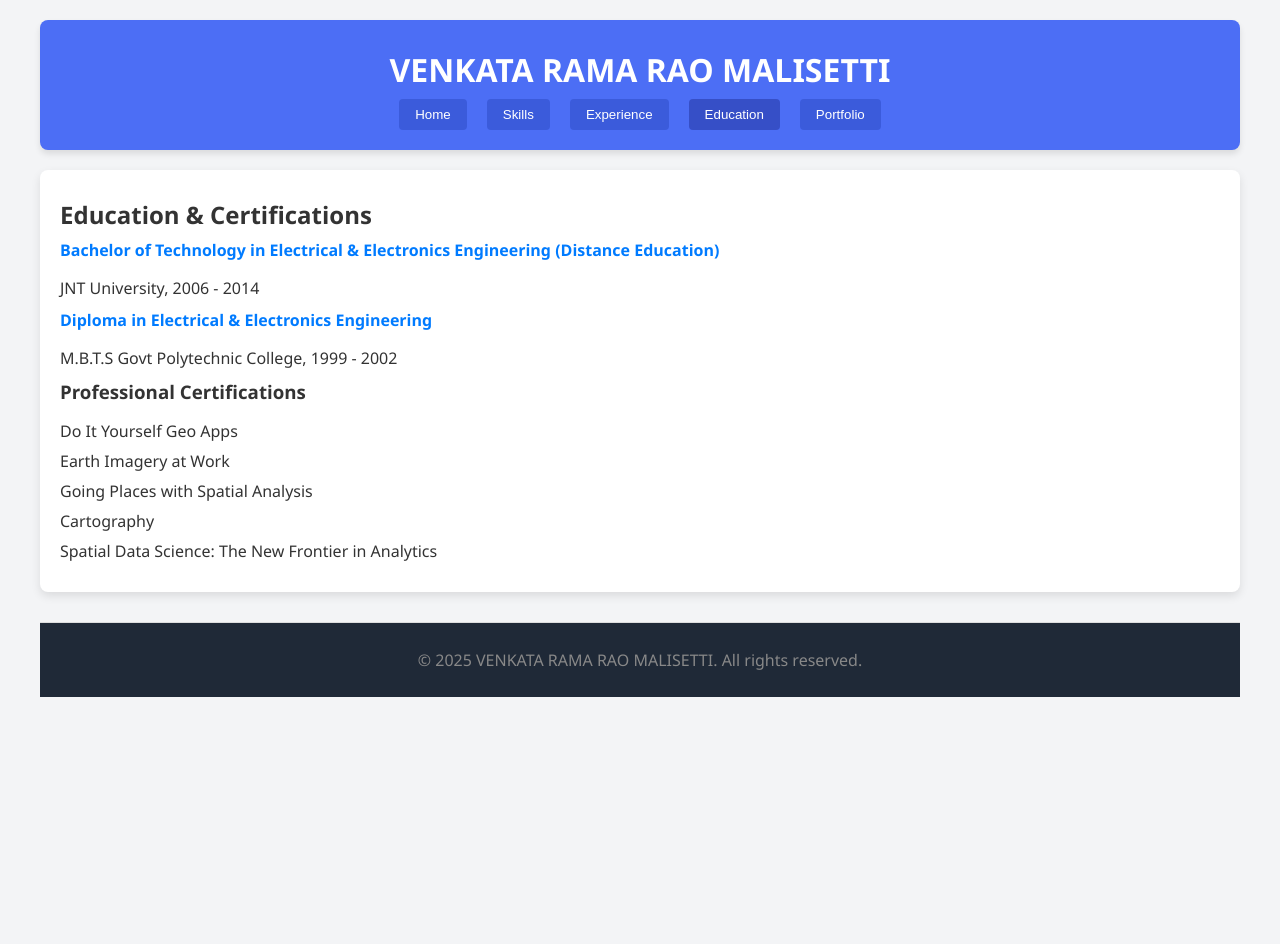
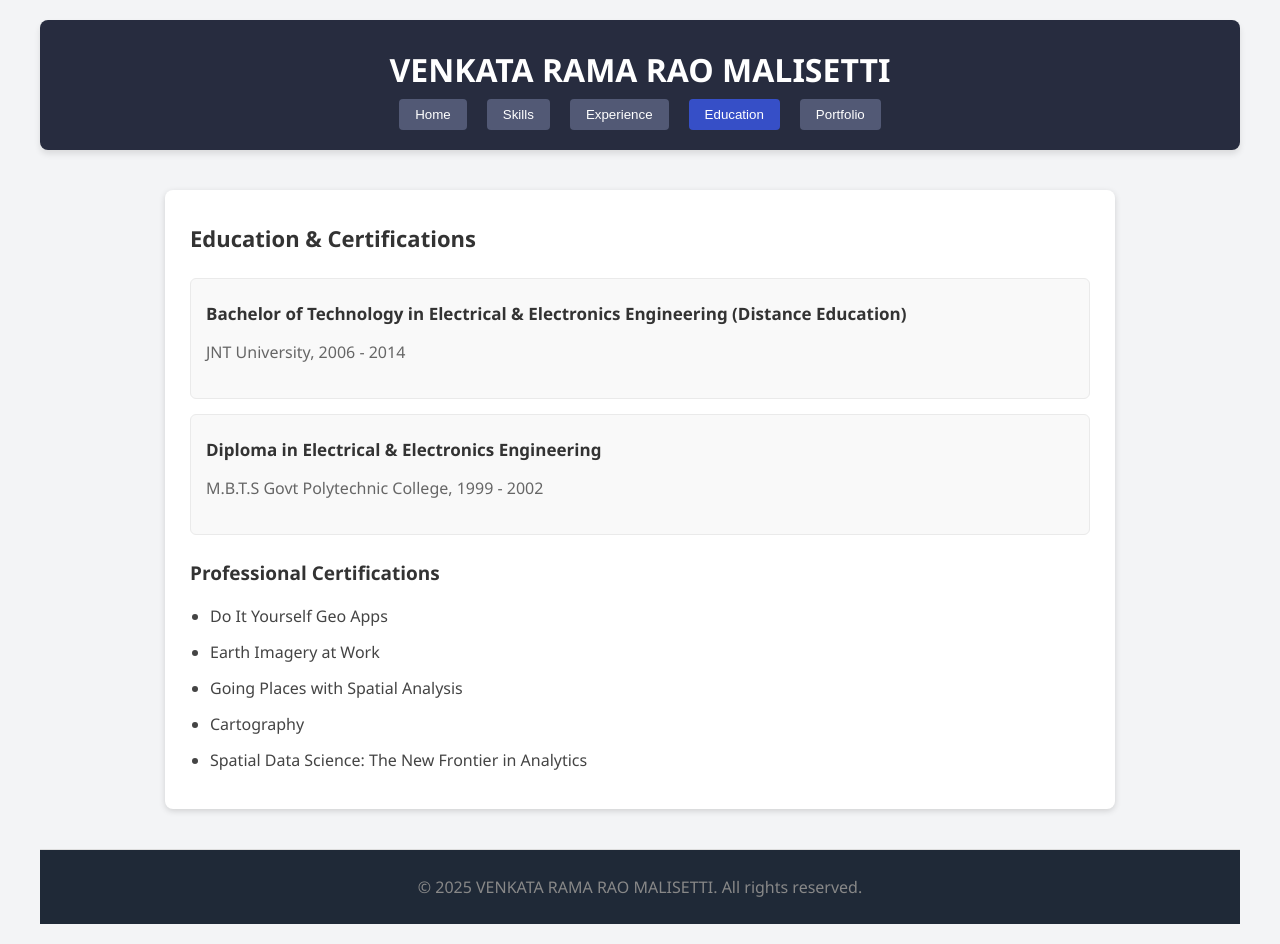
Before and after one commit to Ramumalisetti/RamsPortfolio, a React (Create React App) app: page / in a window 1280 px wide. Both pictures are taken after a click on the button "Education". Before the commit the page ends 800 px from the top, so only its background shows below. Built offline with nearby package versions, Linux system fonts and the light colour scheme; the HTML template or start-up script is replaced by a standard one.

Commit message:
Updated portfolio with images and viewer

```diff
--- a/src/PortfolioApp.css
+++ b/src/PortfolioApp.css
@@ -7,7 +7,7 @@
   }
 
   header {
-    background-color: #4c6ef5;
+    background-color: #272c3f;
     color: white;
     padding: 20px;
     text-align: center;
@@ -17,7 +17,7 @@
   nav button {
     margin: 0 10px;
     padding: 8px 16px;
-    background-color: #3b5bdb;
+    background-color: #525975;
     color: white;
     border: none;
     border-radius: 4px;
@@ -470,3 +470,176 @@
     margin-top: 10px;
     font-weight: bold;
   }
+  .experience-section {
+    padding: 20px;
+    margin: 20px auto;
+    background-color: #fff;
+    border-radius: 10px;
+    box-shadow: 0 0 10px rgba(0,0,0,0.1);
+    width: 80%;
+    max-width: 900px;
+}
+
+.experience-section h3 {
+    font-size: 24px;
+    color: #333;
+    margin-bottom: 30px;
+    text-align: left;
+}
+
+.experience-list {
+    position: relative;
+    padding-left: 40px;
+    list-style: none;
+}
+
+.experience-list::before {
+    content: '';
+    position: absolute;
+    left: 20px;
+    top: 0;
+    bottom: 0;
+    width: 2px;
+    background-color: #3f51b5;
+}
+
+.experience-list li {
+    position: relative;
+    padding: 15px 20px;
+    background-color: #f9f9f9;
+    border-radius: 8px;
+    box-shadow: 0 2px 4px rgba(0,0,0,0.1);
+    margin-bottom: 20px;
+    transition: transform 0.3s ease;
+}
+
+.experience-list li:hover {
+    transform: translateY(-5px);
+}
+
+.experience-list li::before {
+    content: '';
+    position: absolute;
+    left: -29px;
+    top: 20px;
+    width: 15px;
+    height: 15px;
+    background-color: #3f51b5;
+    border-radius: 50%;
+    box-shadow: 0 0 0 3px #ffffff;
+}
+
+.experience-list h4 {
+    margin: 0;
+    font-size: 18px;
+    color: #3f51b5;
+}
+
+.experience-list p {
+    margin: 5px 0;
+    color: #666;
+}
+
+.experience-list span {
+    font-size: 13px;
+    color: #999;
+}
+.education-section {
+  padding: 20px;
+  background-color: #fff;
+  border-radius: 8px;
+  box-shadow: 0 2px 5px rgba(0,0,0,0.1);
+  max-width: 900px;
+  margin: 0 auto;
+  margin-top: 30px;
+}
+
+.education-section h2 {
+  color: #333;
+  font-size: 24px;
+  margin-bottom: 20px;
+  text-align: left;
+}
+
+.education-details h4 {
+  font-size: 16px;
+  margin-bottom: 5px;
+  color: #444;
+}
+
+.education-details p {
+  color: #666;
+  font-size: 16px;
+  margin-bottom: 20px;
+}
+
+.education-details h3 {
+  color: #555;
+  font-size: 20px;
+  margin-top: 30px;
+  margin-bottom: 15px;
+}
+
+.education-details ul {
+  list-style: disc;
+  padding-left: 20px;
+}
+
+.education-details ul li {
+  margin-bottom: 8px;
+  color: #444;
+}
+.education-section {
+  padding: 25px;
+  background-color: #fff;
+  border-radius: 8px;
+  box-shadow: 0 2px 6px rgba(0, 0, 0, 0.15);
+  max-width: 900px;
+  margin: 40px auto;
+}
+
+.education-section h2 {
+  color: #333;
+  margin-bottom: 25px;
+  font-weight: bold;
+  font-size: 22px;
+}
+
+.education-card {
+  padding: 15px;
+  border-radius: 6px;
+  border: 1px solid #eaeaea;
+  background-color: #f9f9f9;
+  margin-bottom: 15px;
+}
+
+.education-card h4 {
+  font-size: 17px;
+  font-weight: bold;
+  margin-bottom: 6px;
+  color: #333;
+}
+
+.education-card p {
+  font-size: 16px;
+  color: #666;
+}
+
+.certifications h3 {
+  font-size: 19px;
+  margin-top: 25px;
+  margin-bottom: 15px;
+  font-weight: bold;
+  color: #333;
+}
+
+.certifications ul {
+  padding-left: 20px;
+}
+
+.certifications li {
+  margin-bottom: 10px;
+  font-size: 16px;
+  color: #555;
+  list-style: disc;
+}
--- a/src/PortfolioApp.js
+++ b/src/PortfolioApp.js
@@ -272,12 +272,14 @@ const PortfolioApp = () => {
   <section className="education-section">
     <h2>Education & Certifications</h2>
     <div className="education-details">
-      <h4>Bachelor of Technology in Electrical & Electronics Engineering (Distance Education)</h4>
-      <p>JNT University, 2006 - 2014</p>
+      {education.map((edu, index) => (
+        <div key={index} className="education-card">
+          <h4>{edu.degree}</h4>
+          <p>{edu.institution}, {edu.period}</p>
+        </div>
+      ))}
 
-      <h4>Diploma in Electrical & Electronics Engineering</h4>
-      <p>M.B.T.S Govt Polytechnic College, 1999 - 2002</p>
-
+      <div className="certifications">
         <h3>Professional Certifications</h3>
         <ul>
           <li>Do It Yourself Geo Apps</li>
@@ -287,8 +289,11 @@ const PortfolioApp = () => {
           <li>Spatial Data Science: The New Frontier in Analytics</li>
         </ul>
       </div>
+    </div>
   </section>
 )}
+
+
 {/* {activeSection === 'portfolio' && (
   <section className="portfolio-section">
     <h2>Portfolio Highlights</h2>
```
Lines whose indentation alone changed are shown as unchanged.
